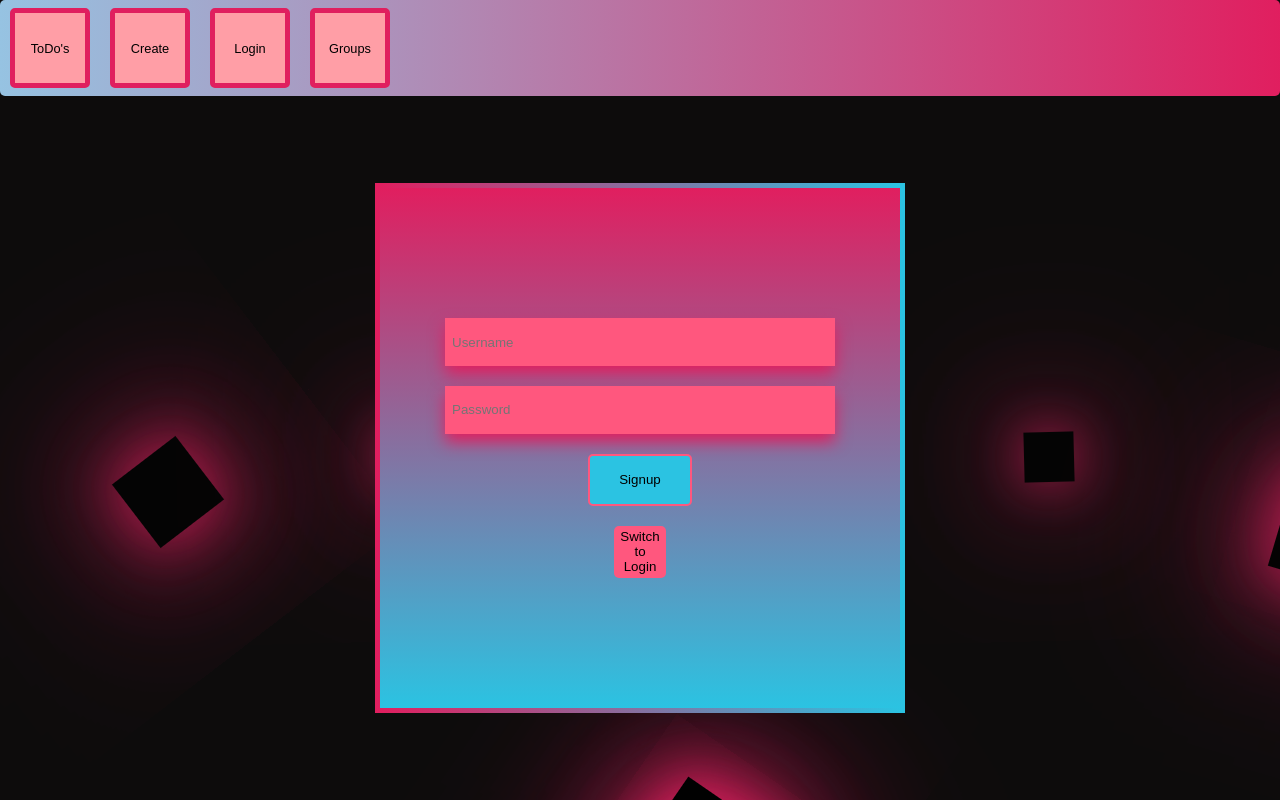
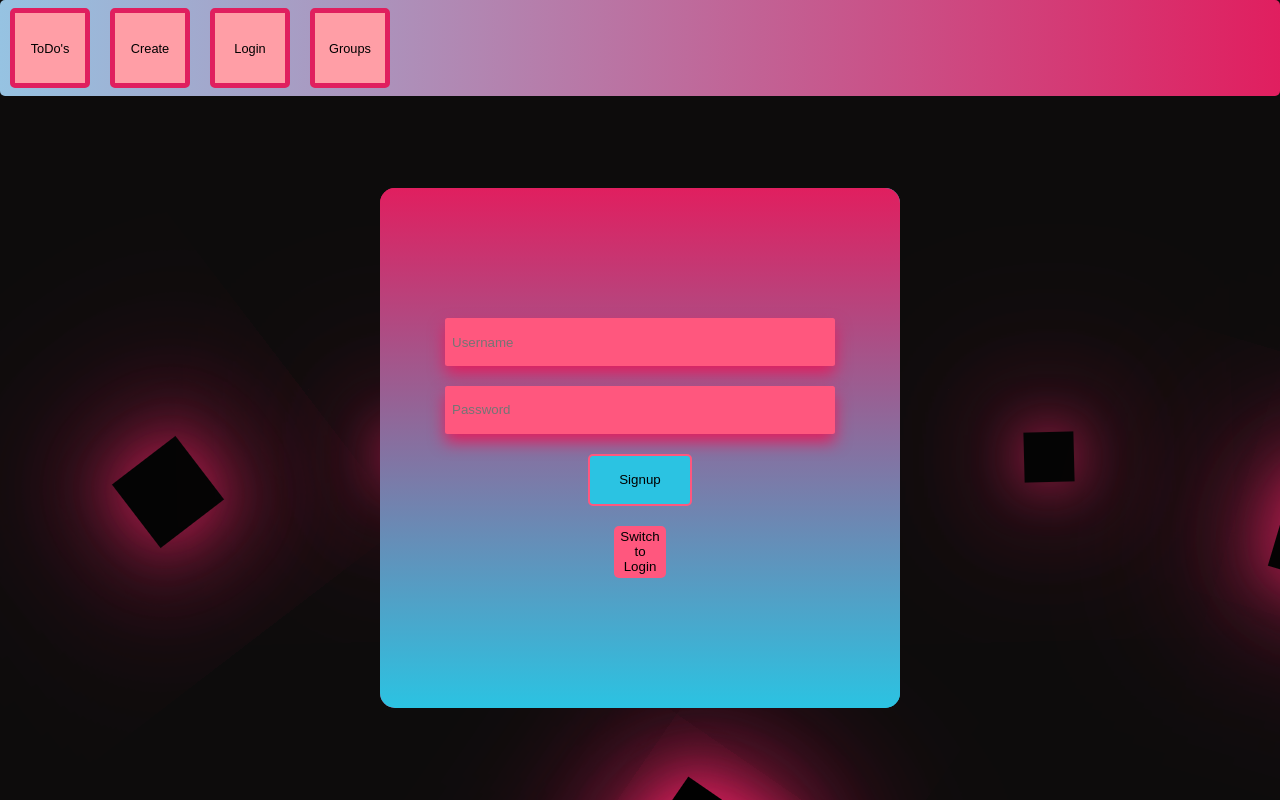
Before and after one commit to TheHeartstriker/ToDoApp, a React (Vite) app in the folder client/ToDoApp/: page /login in a window 1280 px wide. Built offline with nearby package versions, Linux system fonts and the light colour scheme.

Commit message:
Readme, name, env
Added a simple readme for now along with changing the login a bit adding option to turn of secure and a glow to tasks

```diff
--- a/client/ToDoApp/src/Task.css
+++ b/client/ToDoApp/src/Task.css
@@ -26,10 +26,12 @@ body {
 }
 
 /* The grid items(the visable tasks that are created) */
-.grid-item {
+.Task {
   position: relative;
   text-align: center;
   border: 5px solid var(--Light-Cyan);
+  box-shadow: 0 0 10px var(--Light-Cyan);
+
   background-color: var(--Dark-pink);
 
   margin: 75px;
@@ -41,18 +43,18 @@ body {
   width: 50%;
 }
 /* The taskname */
-.grid-item h3 {
+.Task h3 {
   color: #ffffff;
   z-index: 1;
   position: relative;
   top: -15%;
 }
 /* The elements that are applyed when a task is to be inspected */
-.grid-item.inspected {
+.Task.inspected {
   z-index: 3;
   position: absolute;
   text-align: center;
-  border: 5px solid darkred;
+  border: 5px solid var(--Middle-Pink);
   background-color: hsl(340, 76%, 50%);
 
   left: 50%;
@@ -64,22 +66,22 @@ body {
   opacity: 1;
 }
 
-.grid-item.inspected h1 {
+.Task.inspected h1 {
   color: #ffffff;
   z-index: 2;
   position: relative;
 }
 /* Hide any overflow */
-.grid-item.inspected h3 {
+.Task.inspected h3 {
   visibility: hidden;
 }
 
-.grid-item.inspected p {
+.Task.inspected p {
   color: #ffffff;
   z-index: 2;
   position: relative;
 }
-/* The checkbox inside the grid-item aka the task */
+/* The checkbox inside the Task aka the task */
 .CheckBtn {
   position: absolute;
   z-index: 2;
--- a/client/ToDoApp/src/TodoContainer.jsx
+++ b/client/ToDoApp/src/TodoContainer.jsx
@@ -156,7 +156,7 @@ function Container() {
       {LocalTaskData.map((item, index) => (
         <div
           key={item.TaskId}
-          className={`grid-item ${item.inspect ? "inspected" : ""}`}
+          className={`Task ${item.inspect ? "inspected" : ""}`}
         >
           <h3>{item.Task}</h3>
           {!item.inspect && (
--- a/client/ToDoApp/src/login/LoginSign/Login.jsx
+++ b/client/ToDoApp/src/login/LoginSign/Login.jsx
@@ -170,7 +170,7 @@ function Login() {
       <div className="LogSignContainer">
         {/* The inside container that holds the text boxes */}
         <div className="LogSignPage">
-          <div className="input-group">
+          <div className="Input">
             <input
               ref={borderRef}
               type="text"
@@ -179,7 +179,7 @@ function Login() {
               placeholder="Username"
             />
           </div>
-          <div className="input-group">
+          <div className="Input">
             <input
               type="password"
               value={password}
--- a/client/ToDoApp/src/login/LoginSign/NavLogin.css
+++ b/client/ToDoApp/src/login/LoginSign/NavLogin.css
@@ -27,22 +27,35 @@
   height: 65vh;
   width: 65vh;
   background: linear-gradient(to bottom, var(--Dark-pink), var(--Cyan));
+  border-radius: 15px;
+  overflow: hidden;
+}
 
+.LogSignPage::before {
+  z-index: -1;
+  content: "";
+  position: absolute;
+  top: 0;
+  left: 0;
+  right: 0;
+  bottom: 0;
   border: 5px solid transparent;
   border-image: linear-gradient(to right, var(--Dark-pink), var(--Cyan)) 1;
-  border-radius: 5px;
+  border-radius: 15px;
+  pointer-events: none;
 }
 
-/* The input group is the text boxes the are used to send the username and password */
+/* The Input is the text boxes the are used to send the username and password */
 
-.input-group {
+.Input {
   display: flex;
   flex-direction: column;
   width: 75%;
-  height: 13%; /
+  height: 13%;
 }
 
-.input-group input {
+.Input input {
+  border-radius: 2.5px;
   flex: 1;
   border: 5px solid transparent;
   background-color: var(--Middle-Pink);
```
Also changed, not shown: 2 other files (tests, documents, lock files or other folders).
